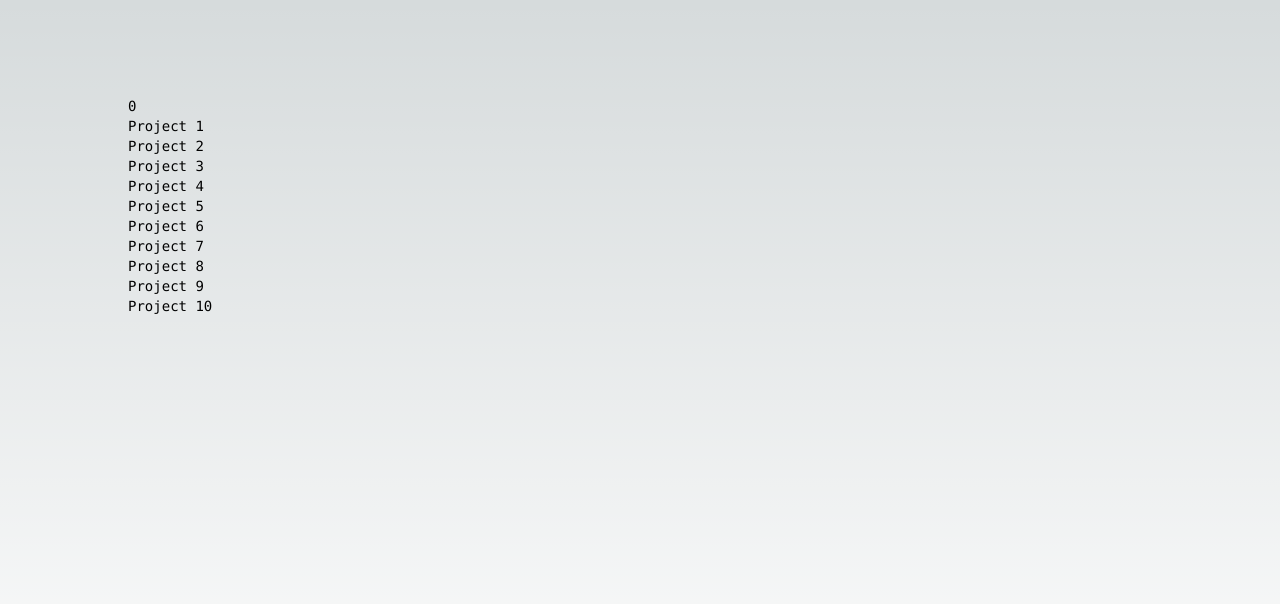
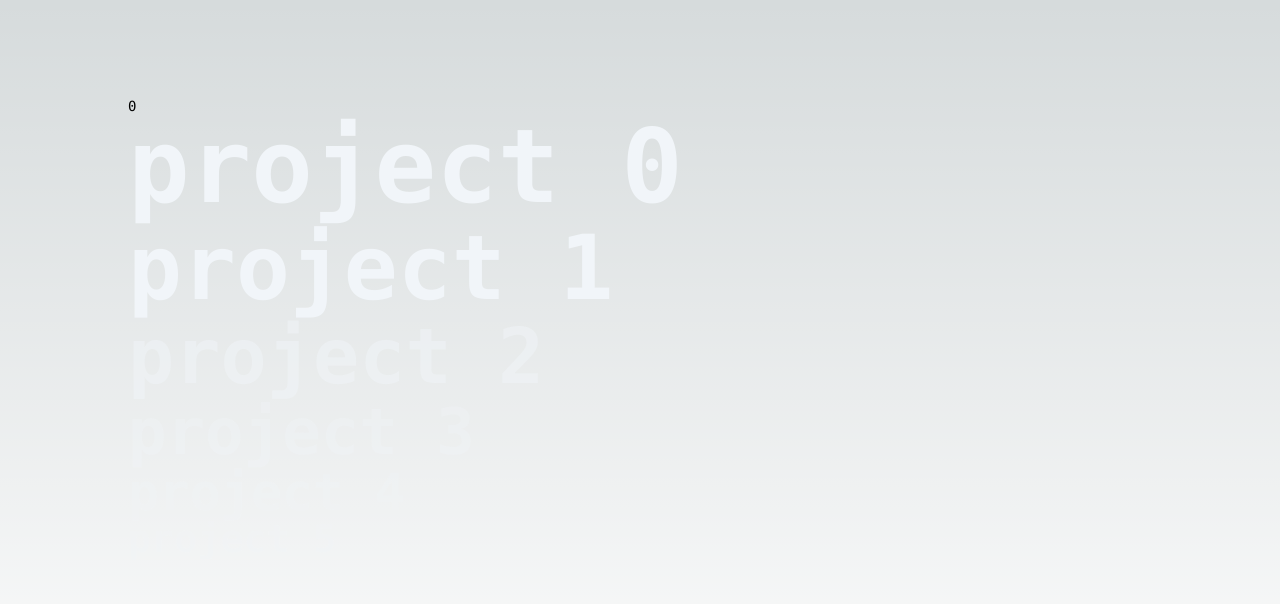
Before and after one commit to JakeSchroder/kirsti-portfolio, a Next.js app: page / in a window 1280 px wide. Shown: the top 604 px of the page. Built offline with nearby package versions, Linux system fonts and the light colour scheme.

Commit message:
Create scroll effect

```diff
--- a/src/app/components/workRolodex.js
+++ b/src/app/components/workRolodex.js
@@ -1,6 +1,11 @@
 'use client';
 import anime from 'animejs/lib/anime.es.js';
 import { useEffect, useState } from 'react';
+
+let workTitles = [];
+for(let i=0; i<=30; i++){
+    workTitles.push(`project ${i}`)
+}
 
 export default function WorkRolodex(){
     const [scrollPosition, setScrollPosition] = useState(0);
@@ -8,41 +13,33 @@ export default function WorkRolodex(){
     useEffect(()=>{
         anime({
             targets: 'div',
-            translateX: scrollPosition,
-            backgroundColor: 'green',
-            duration: 800
+            duration: 0
           });
     }, [scrollPosition])
 
     const handleScroll = () => {
         const position = event.deltaY;// Might need to be replaced later since event is deprecated
-        setScrollPosition(prev=>Math.abs(prev+position));
+        setScrollPosition(prev=>Math.min(Math.abs(prev+position), 8000));// Might have to be made scalable to the users screen later
     };
-
     useEffect(() => {
         window.addEventListener('wheel', handleScroll, { passive: false });
-
         return () => {
             window.removeEventListener('wheel', handleScroll);
         };
     }, []);
 
-    console.log(scrollPosition)
-
-
     return(
         <div className="grid">
             <text>{scrollPosition}</text>
-            <text className="grid-item">Project 1</text>
-            <text className="grid-item">Project 2</text>
-            <text className="grid-item">Project 3</text>
-            <text className="grid-item">Project 4</text>
-            <text className="grid-item">Project 5</text>
-            <text className="grid-item">Project 6</text>
-            <text className="grid-item">Project 7</text>
-            <text className="grid-item">Project 8</text>
-            <text className="grid-item">Project 9</text>
-            <text className="grid-item">Project 10</text>
+            {workTitles.slice(Math.min(workTitles.length-2, Math.floor(scrollPosition/250)), Math.min(workTitles.length-1, Math.ceil(scrollPosition/250)+6)).map((currentTitle, key) =>{// Simplify later on
+                let opacity = 1/key;
+                let fontSize = 8-key;
+                let paddingBottom = 6;
+
+                return(
+                    <h1 key={key} className="text-6xl font-extrabold text-slate-100" style={{opacity:opacity, fontSize:`${fontSize}vw`, paddingBottom:paddingBottom-key}} >{currentTitle}</h1>
+                )
+            })}
         </div>
     )
 }
```
